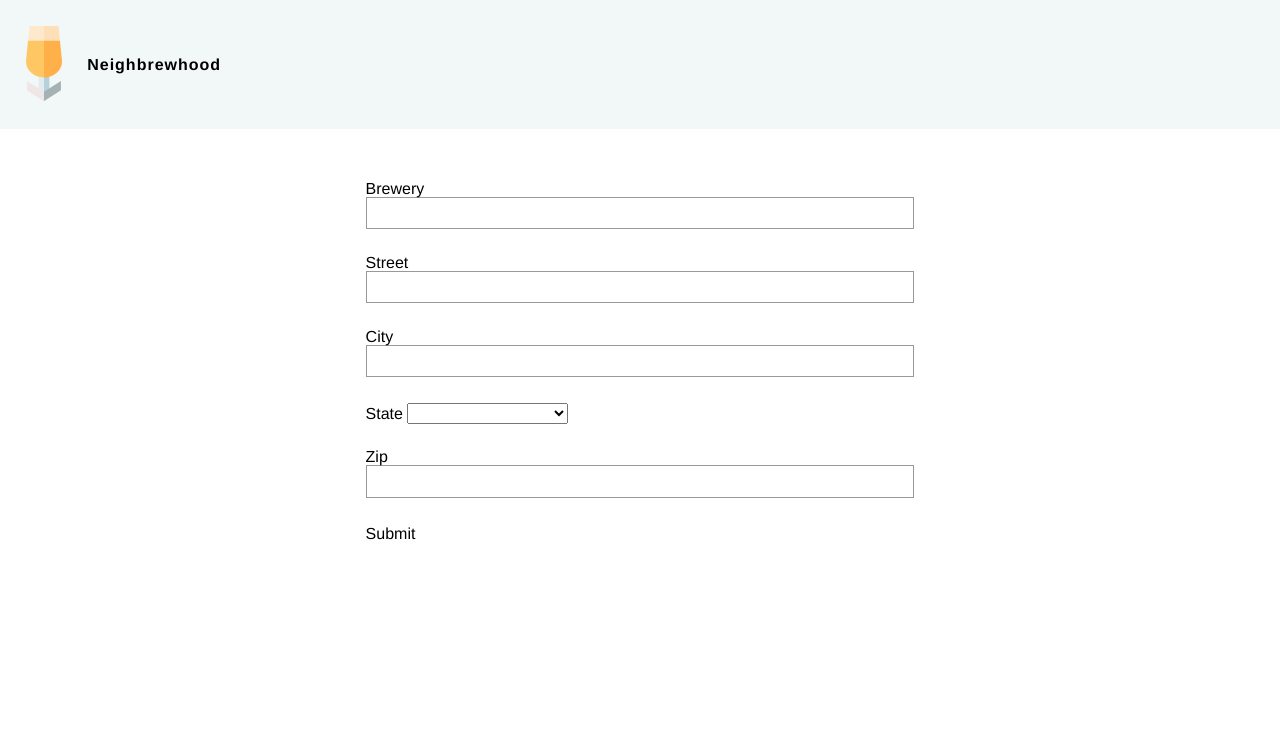
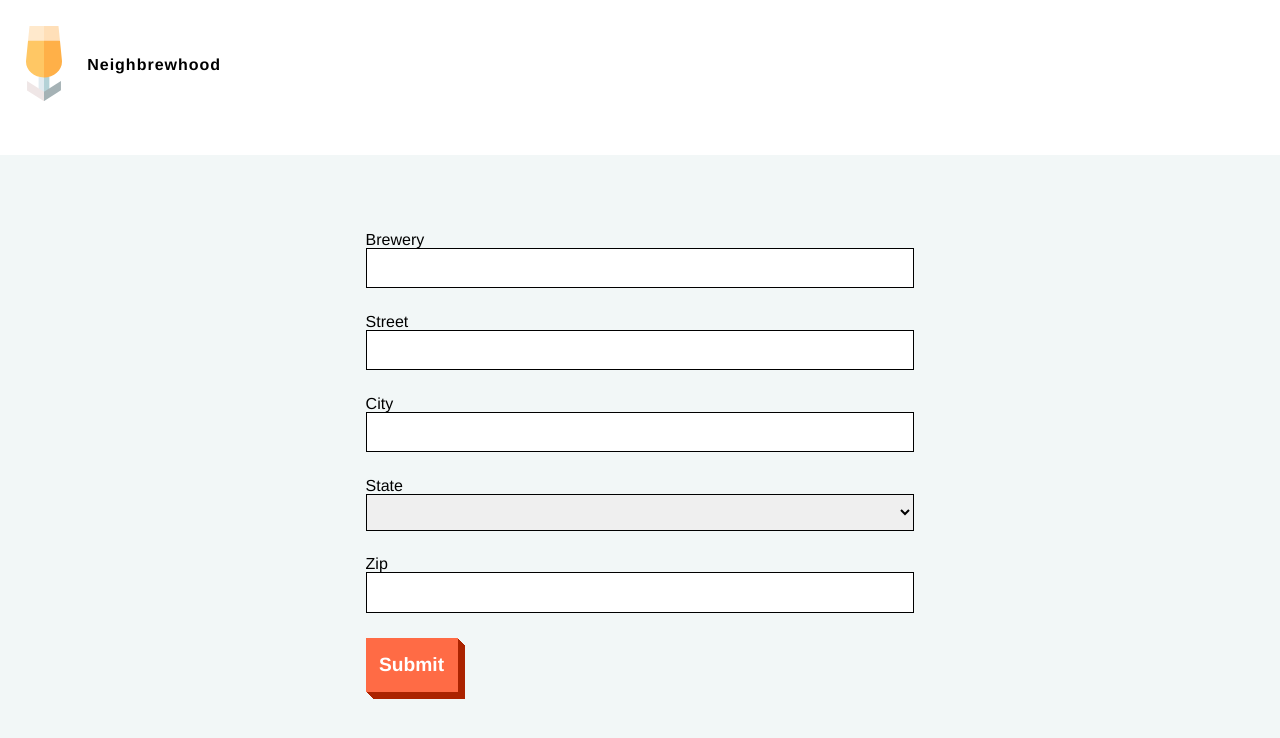
Before and after one commit to braican/neighbrewhood, a Vue app: page /admin in a window 1280 px wide. Shown: the top 738 px of the page. Built offline with nearby package versions, Linux system fonts and the light colour scheme; no server answers.

Commit message:
Style updates

```diff
--- a/src/App.vue
+++ b/src/App.vue
@@ -1,7 +1,10 @@
 <template>
   <div id="app" class="app">
     <Header />
-    <router-view />
+
+    <div class="app-main">
+      <router-view />
+    </div>
   </div>
 </template>
 
@@ -17,6 +20,13 @@ export default {
 @import '@/styles/_abstracts.scss';
 
 .app {
+  background-color: $c--gray-f;
   padding-bottom: $spacing * 2;
+  min-height: 100vh;
 }
+
+.app-main {
+  padding-top: $spacing * 2;
+}
+
 </style>
--- a/src/components/BreweryList.vue
+++ b/src/components/BreweryList.vue
@@ -1,9 +1,12 @@
 <template>
-  <div v-if="nearbyBreweries.length > 0" class="brewery-list app-wrap">
+  <section class="app-wrap">
+    <div v-if="nearbyBreweries.length > 0">
       <header class="list-header">
+        <div class="header-left">
           <h3 class="section-header">
             {{ random === null ? 'Nearby' : 'Head to...' }}
           </h3>
+        </div>
 
         <div>
           <button
@@ -17,18 +20,24 @@
       </header>
 
       <div v-if="random">
+        <div class="random-brewery">
           <BreweryCard :brewery="random" />
+        </div>
 
         <button
           type="button"
           class="back"
           @click="backToAll"
         >
-        Back to all nearby breweries
+          &larr; Back to all nearby breweries
         </button>
       </div>
 
-    <ul v-else>
+      <div v-else>
+        <p class="count">
+          ({{ nearbyBreweries.length }} breweries)
+        </p>
+        <ul class="brewery-list">
           <li
             v-for="brewery in nearbyBreweries"
             :key="brewery.id"
@@ -38,6 +47,12 @@
           </li>
         </ul>
       </div>
+    </div>
+
+    <div v-else>
+      <p>There are no nearby breweries</p>
+    </div>
+  </section>
 </template>
 
 <script>
@@ -60,7 +75,7 @@ export default {
     };
   },
   computed: {
-    ...mapState(['nearbyBreweries']),
+    ...mapState(['nearbyBreweries', 'located']),
   },
   methods: {
     pickRandom() {
@@ -76,28 +91,35 @@ export default {
 <style lang="scss">
 @import '@/styles/_abstracts.scss';
 
+.list-header {
+  display: flex;
+  align-items: center;
+  margin-top: $spacing * -3.1;
+}
+
+.header-left {
+  flex: 1;
+  margin-right: $spacing;
+}
+
 .brewery-list {
   margin-top: $spacing * 2;
 }
 
-.list-header {
-  display: flex;
-  align-items: center;
-  margin-bottom: $spacing;
+.brewery {
+  padding-top: $spacing;
+  border-top: 1px solid $c--gray-e;
+  margin-top: $spacing;
 }
 
-.section-header {
-  flex: 1;
-}
-
-.brewery + .brewery {
-  margin-top: $spacing;
+.random-brewery {
+  margin-top: $spacing * 2;
 }
 
 .back {
   margin-top: $spacing * 2;
-  background-color: $c--gray-f;
-  padding: .5em 1em;
+  background-color: $c--gray-e;
+  padding: .6em 1em;
 }
 
 </style>
--- a/src/components/Header.vue
+++ b/src/components/Header.vue
@@ -20,14 +20,12 @@ export default {
 @import '@/styles/_abstracts.scss';
 
 .masthead {
-  background-color: $c--gray-f;
+  background-color: $c--white;
   display: flex;
   justify-content: space-between;
   align-items: center;
-  background-color: $c--gray-f;
   padding-top: $spacing;
-  padding-bottom: $spacing;
-  margin-bottom: $spacing * 2;
+  padding-bottom: $spacing * 2;
 }
 
 .logo {
--- a/src/components/Locator.vue
+++ b/src/components/Locator.vue
@@ -39,10 +39,12 @@ export default {
     onGeocodeSuccess({ coords: { latitude, longitude } }) {
       this.message = '';
       this.located = true;
+      this.$store.commit('setLocated', true);
       this.$store.dispatch('findNearbyBreweries', [latitude, longitude]);
     },
     onGeocodeError() {
-      this.message = 'Unable to get your location';
+      this.located = true;
+      this.message = 'Unable to get your location. Please contact support.';
     },
     locate() {
       if (!navigator.geolocation) {
--- a/src/store.js
+++ b/src/store.js
@@ -8,13 +8,15 @@ export default new Vuex.Store({
   state: {
     currentUser: null,
     userProfile: {},
-
     breweries: [],
     breweriesLoaded: false,
-
+    located: false,
     nearbyBreweries: [],
   },
   mutations: {
+    setLocated(state, val) {
+      state.located = val;
+    },
     setBreweries(state, val) {
       state.breweries = val;
     },
@@ -36,7 +38,18 @@ export default new Vuex.Store({
     findNearbyBreweries({ commit, state }, [lat, lng]) {
       const mappedBreweries = state.breweries
         .map(brewery => ({ ...brewery, distance: getDistanceBetween(lat, lng, brewery.latLng[0], brewery.latLng[1]) }))
-        .filter(brewery => brewery.distance < 2);
+        .filter(brewery => brewery.distance < 1.5)
+        .sort((a, b) => {
+          if (a.distance < b.distance) {
+            return -1;
+          }
+
+          if (a.distance > b.distance) {
+            return 1;
+          }
+
+          return 0;
+        });
 
       commit('setNearbyBreweries', mappedBreweries);
 
--- a/src/styles/_variables.scss
+++ b/src/styles/_variables.scss
@@ -3,6 +3,7 @@
 
 $c--white: #ffffff;
 $c--gray-f: #f2f7f7;
+$c--gray-e: #e2e7e7;
 $c--black: #000000;
 $c--orange: #ff6b45;
 
@@ -19,7 +20,7 @@ $lh--base: 1.4;
 $fz--sm: 0.8em;
 $fz--base: 16px;
 $fz--lg: 1.2rem;
-$fz--xl: 1.6rem;
+$fz--xl: 2.5rem;
 
 // Font weight
 $fw--bold: 700;
--- a/src/styles/base/_type.scss
+++ b/src/styles/base/_type.scss
@@ -6,6 +6,19 @@ select {
   font-family: $ff--base;
   line-height: $lh--base;
   font-size: $fz--base;
+}
+
+input,
+textarea,
+select {
+  width: 100%;
+  display: block;
+  border: 1px solid $c--black;
+  padding: 0.5em;
+}
+
+label {
+  display: block;
 }
 
 .item-header {
--- a/src/utils/getDistanceBetween.js
+++ b/src/utils/getDistanceBetween.js
@@ -10,7 +10,8 @@ export const getDistanceBetween = (lat1, lon1, lat2, lon2) => {
     Math.sin(dLon / 2) * Math.sin(dLon / 2)
     ;
   const c = 2 * Math.atan2(Math.sqrt(a), Math.sqrt(1 - a));
-  const d = R * c; // Distance in miles
+  const CONSTANT = 1.1; // a constant to account for road travel
+  const d = R * c * CONSTANT; // Distance in miles
   return round(d);
 };
 
--- a/src/views/Admin.vue
+++ b/src/views/Admin.vue
@@ -78,7 +78,7 @@
         <input v-model="zip" type="number">
       </label>
 
-      <button>
+      <button type="submit" class="button">
         Submit
       </button>
     </form>
@@ -144,14 +144,7 @@ form {
 }
 
 label {
-  display: block;
   margin-bottom: $spacing;
 }
-input,
-textarea {
-  width: 100%;
-  display: block;
-  border: 1px solid #999;
-  padding: 4px;
-}
+
 </style>
--- a/src/views/Home.vue
+++ b/src/views/Home.vue
@@ -2,16 +2,20 @@
   <div class="home">
     <Locator />
 
-    <BreweryList />
+    <BreweryList v-if="located" />
   </div>
 </template>
 
 <script>
+import { mapState } from 'vuex';
 import Locator from '@/components/Locator';
 import BreweryList from '@/components/BreweryList';
 
 export default {
   name: 'Home',
   components: { Locator, BreweryList },
+  computed: {
+    ...mapState(['located']),
+  },
 };
 </script>
```
Lines whose indentation alone changed are shown as unchanged.
